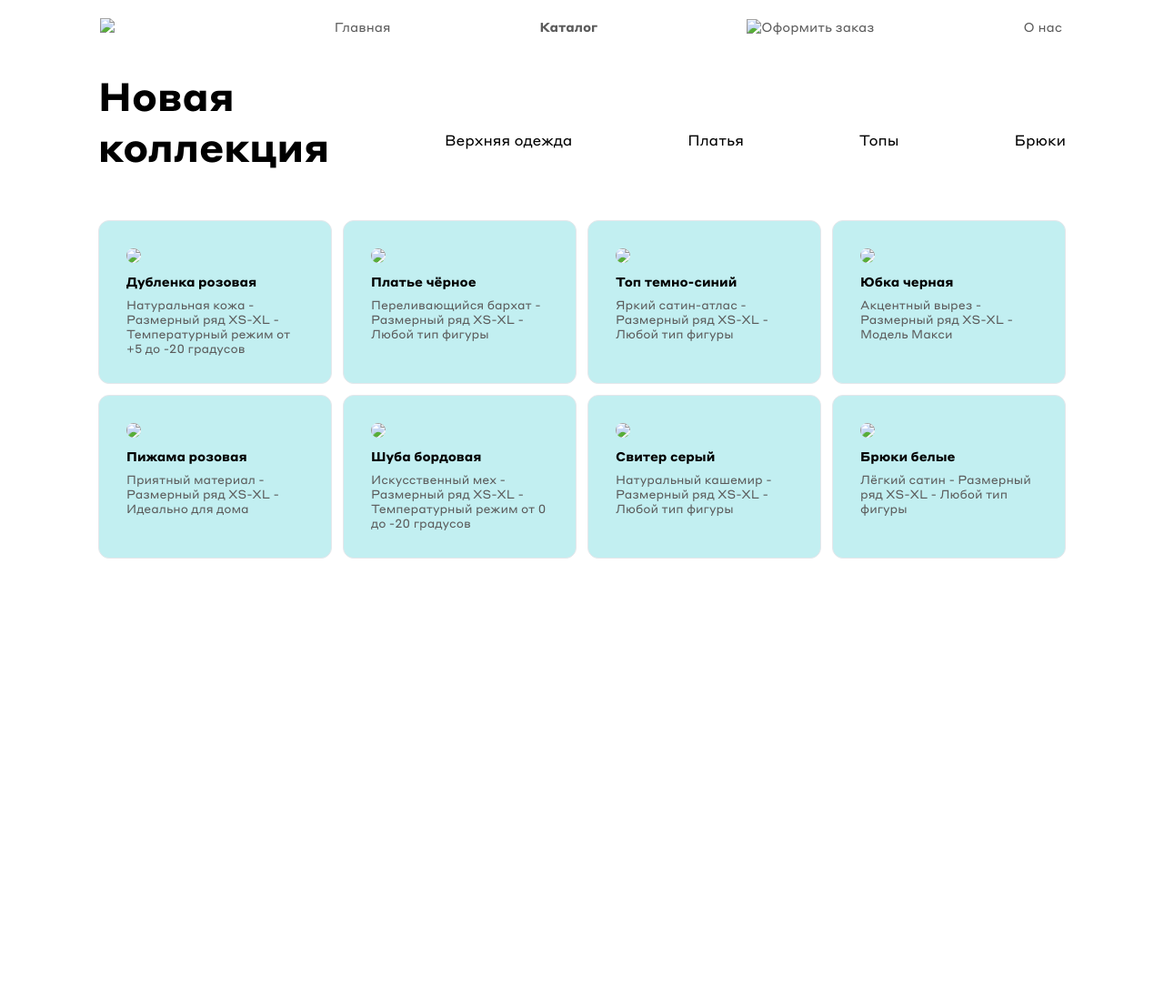
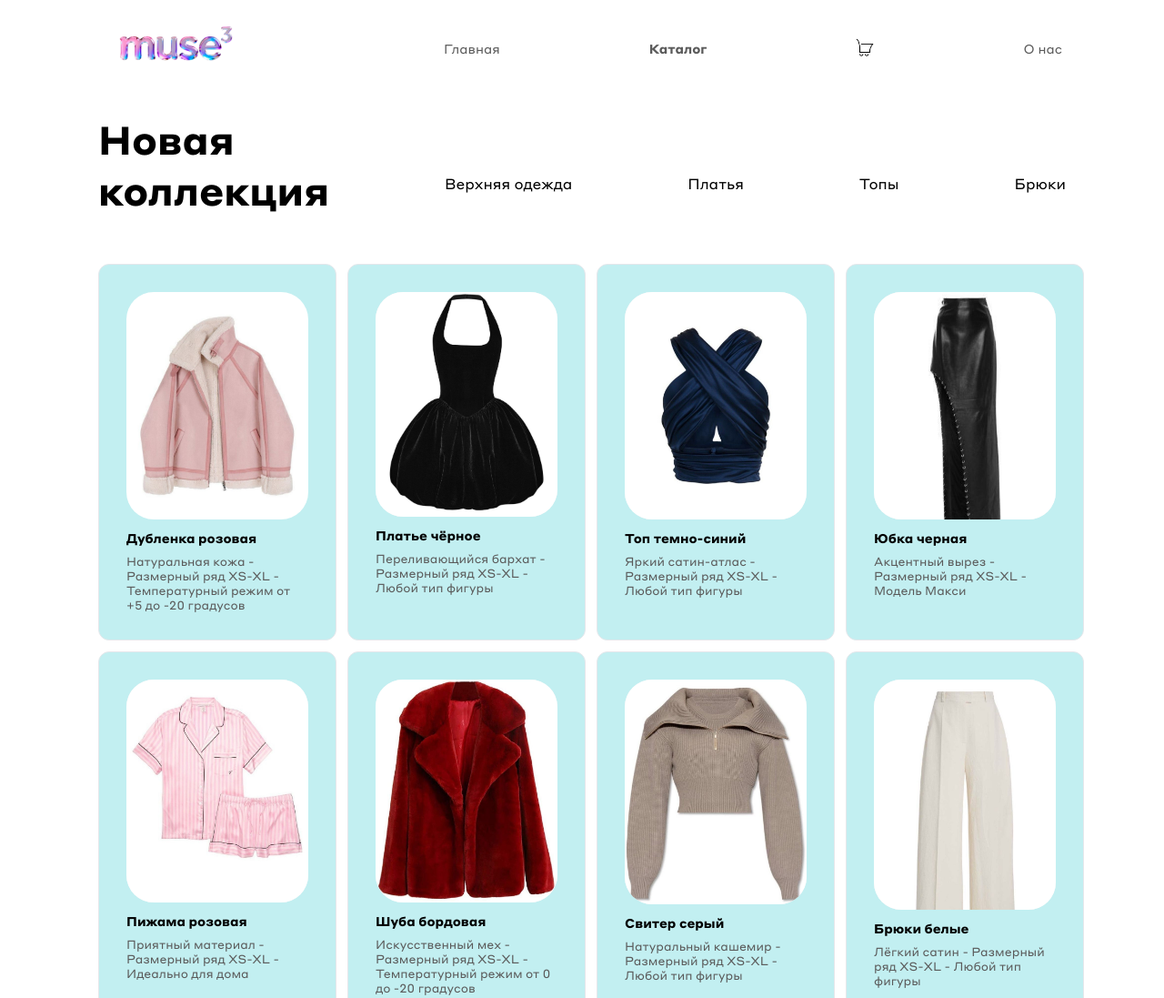
Before and after one commit to anastassieok/-2, a plain HTML site: page index_page2.html in a window 1280 px wide. Shown: the top 1097 px of the page at 91% size. Before the commit the page ends 800 px from the top, so only its background shows below. Drawn offline with Linux system fonts and the light colour scheme.

Commit message:
Update index_page2.html
Signed-off-by: anastassieok <anastassieok@gmail.com>

```diff
--- a/index_page2.html
+++ b/index_page2.html
@@ -15,14 +15,14 @@
         <header>
             <div class="brand">
                 <div class="logo">
-                    <img src="images/logoteam muse3.png" width="170" alt="Logo">
+                    <img src="logoteam muse3.png" width="170" alt="Logo">
                 </div>
             </div>
             <nav>
                 <a href="index.html">Главная</a>
                 <a href="index_page2.html"><strong>Каталог</strong></a>
                 <a href="index_page3.html">
-                    <img src="images/guidance_shop.png" alt="Оформить заказ" width="20">
+                    <img src="guidance_shop.png" alt="Оформить заказ" width="20">
                 </a>
                 <a href="index_page4.html">О нас</a>
             </nav>
@@ -40,42 +40,42 @@
 
             <div class="examples-grid">
                 <div class="example">
-                    <img src="images/dublenka.jpg">
+                    <img src="dublenka.jpg">
                     <h5>Дубленка розовая</h5>
                     <p>Натуральная кожа - Размерный ряд XS-XL - Температурный режим от +5 до -20 градусов</p>
                 </div>
                 <div class="example">
-                    <img src="images/dress.jpg">
+                    <img src="dress.jpg">
                     <h5>Платье чёрное</h5>
                     <p>Переливающийся бархат - Размерный ряд XS-XL - Любой тип фигуры</p>
                 </div>
                 <div class="example">
-                    <img src="images/top.jpg">
+                    <img src="top.jpg">
                     <h5>Топ темно-синий</h5>
                     <p>Яркий сатин-атлас - Размерный ряд XS-XL - Любой тип фигуры</p>
                 </div>
                 <div class="example">
-                    <img src="images/skirt (2).jpg">
+                    <img src="skirt (2).jpg">
                     <h5>Юбка черная</h5>
                     <p>Акцентный вырез - Размерный ряд XS-XL - Модель Макси</p>
                 </div>
                 <div class="example">
-                    <img src="images/pijama.jpg">
+                    <img src="pijama.jpg">
                     <h5>Пижама розовая</h5>
                     <p>Приятный материал - Размерный ряд XS-XL - Идеально для дома</p>
                 </div>
                 <div class="example">
-                    <img src="images/shuba.jpg">
+                    <img src="shuba.jpg">
                     <h5>Шуба бордовая</h5>
                     <p>Искусственный мех - Размерный ряд XS-XL - Температурный режим от 0 до -20 градусов</p>
                 </div>
                 <div class="example">
-                    <img src="images/sweater.jpg">
+                    <img src="sweater.jpg">
                     <h5>Свитер серый</h5>
                     <p>Натуральный кашемир - Размерный ряд XS-XL - Любой тип фигуры</p>
                 </div>
                 <div class="example">
-                    <img src="images/bryuki.jpg">
+                    <img src="bryuki.jpg">
                     <h5>Брюки белые</h5>
                     <p>Лёгкий сатин - Размерный ряд XS-XL - Любой тип фигуры</p>
                 </div>
@@ -84,4 +84,5 @@
 
 </body>
 
+
 </html>
```
